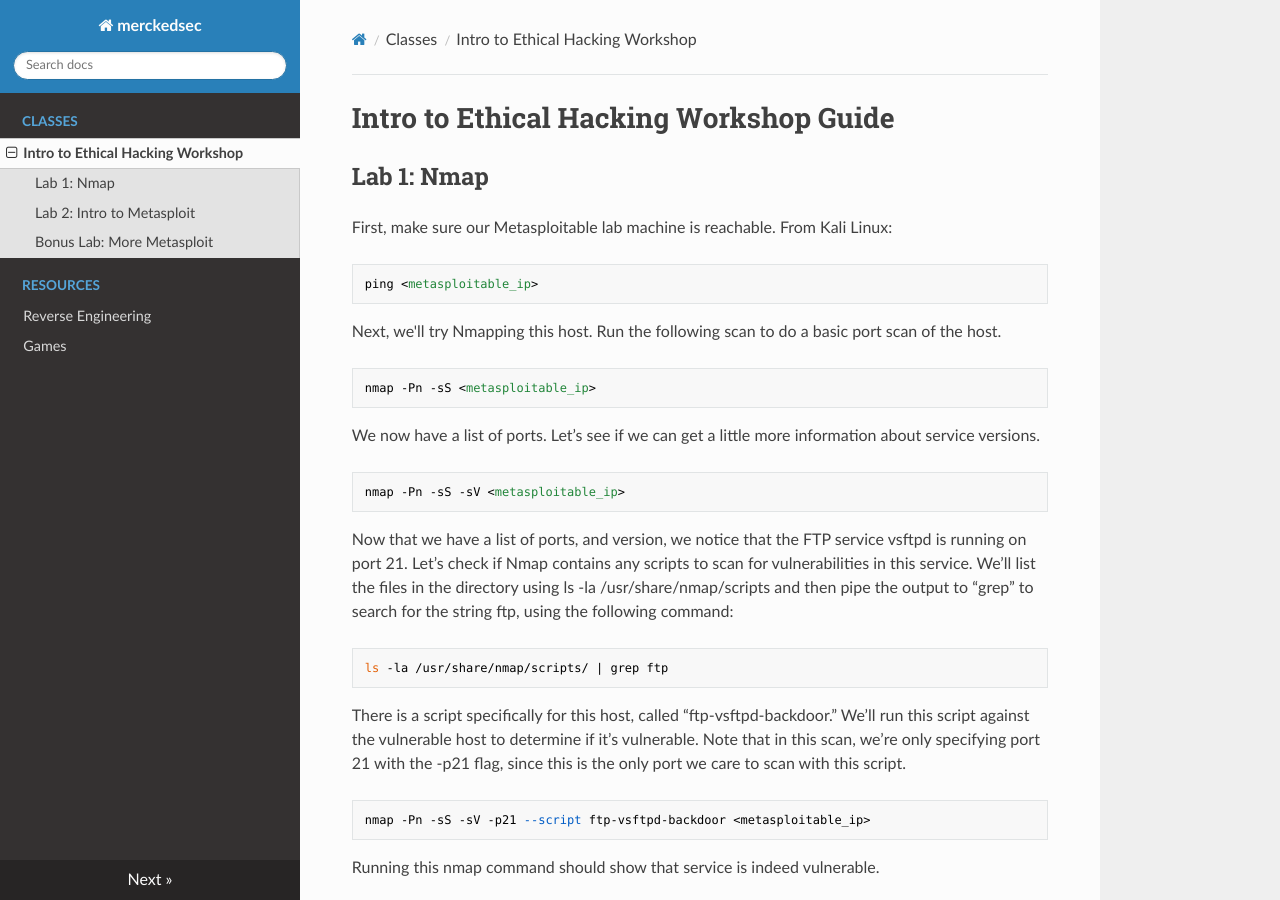
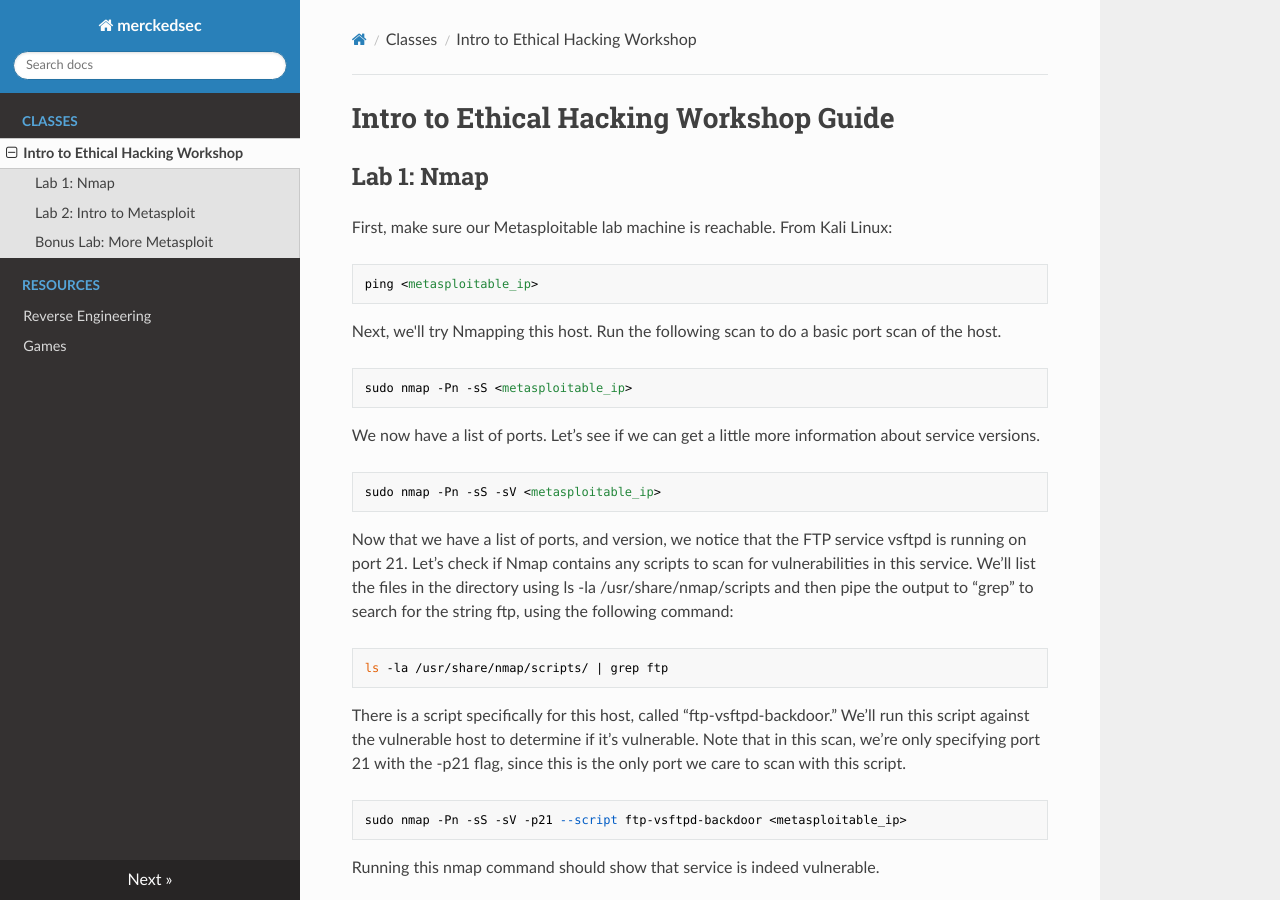
Before and after one commit to amerck/merckedsec, an MkDocs documentation site: the page built from docs/classes/pentesting_workshop_2021.md, in a window 1280 px wide and 900 px high. Built offline with MkDocs 1.6.1, drawn with Linux system fonts in a browser that asks for light colours; nearby versions of some CDN libraries.

Commit message:
Adding sudo before nmap commands

````diff
--- a/docs/classes/pentesting_workshop_2021.md
+++ b/docs/classes/pentesting_workshop_2021.md
@@ -11,13 +11,13 @@ ping <metasploitable_ip>
 Next, we'll try Nmapping this host. Run the following scan to do a basic port scan of the host.
 
 ```
-nmap -Pn -sS <metasploitable_ip>
+sudo nmap -Pn -sS <metasploitable_ip>
 ```
 
 We now have a list of ports. Let’s see if we can get a little more information about service versions.
 
 ```
-nmap -Pn -sS -sV <metasploitable_ip>
+sudo nmap -Pn -sS -sV <metasploitable_ip>
 ```
 
 Now that we have a list of ports, and version, we notice that the FTP service vsftpd is running on port 21. Let’s check if Nmap contains any scripts to scan for vulnerabilities in this service. We’ll list the files in the directory using ls -la /usr/share/nmap/scripts and then pipe the output to “grep” to search for the string ftp, using the following command:
@@ -29,7 +29,7 @@ ls -la /usr/share/nmap/scripts/ | grep ftp
 There is a script specifically for this host, called “ftp-vsftpd-backdoor.” We’ll run this script against the vulnerable host to determine if it’s vulnerable. Note that in this scan, we’re only specifying port 21 with the -p21 flag, since this is the only port we care to scan with this script.
 
 ```
-nmap -Pn -sS -sV -p21 --script ftp-vsftpd-backdoor <metasploitable_ip>
+sudo nmap -Pn -sS -sV -p21 --script ftp-vsftpd-backdoor <metasploitable_ip>
 ```
 
 Running this nmap command should show that service is indeed vulnerable.
````
